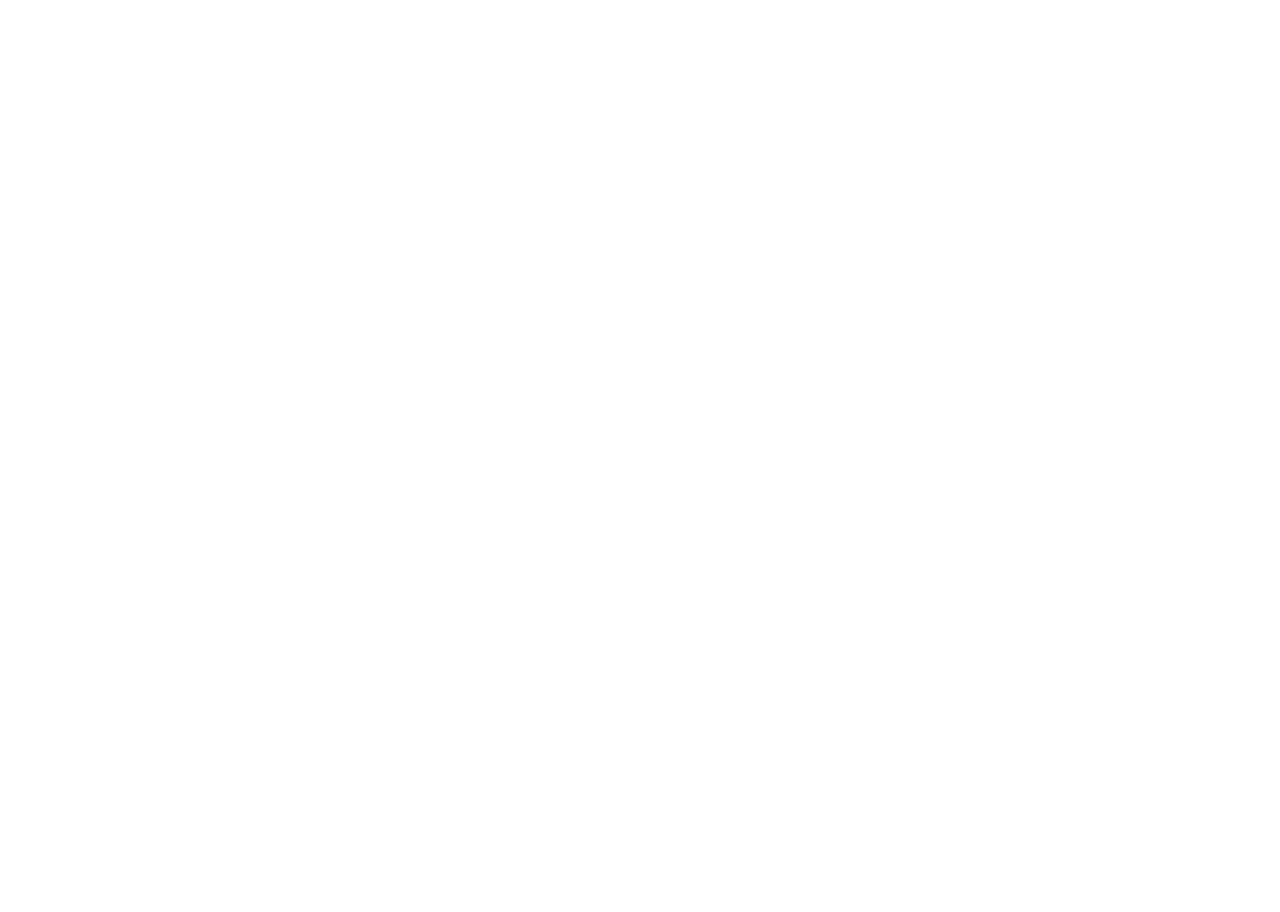
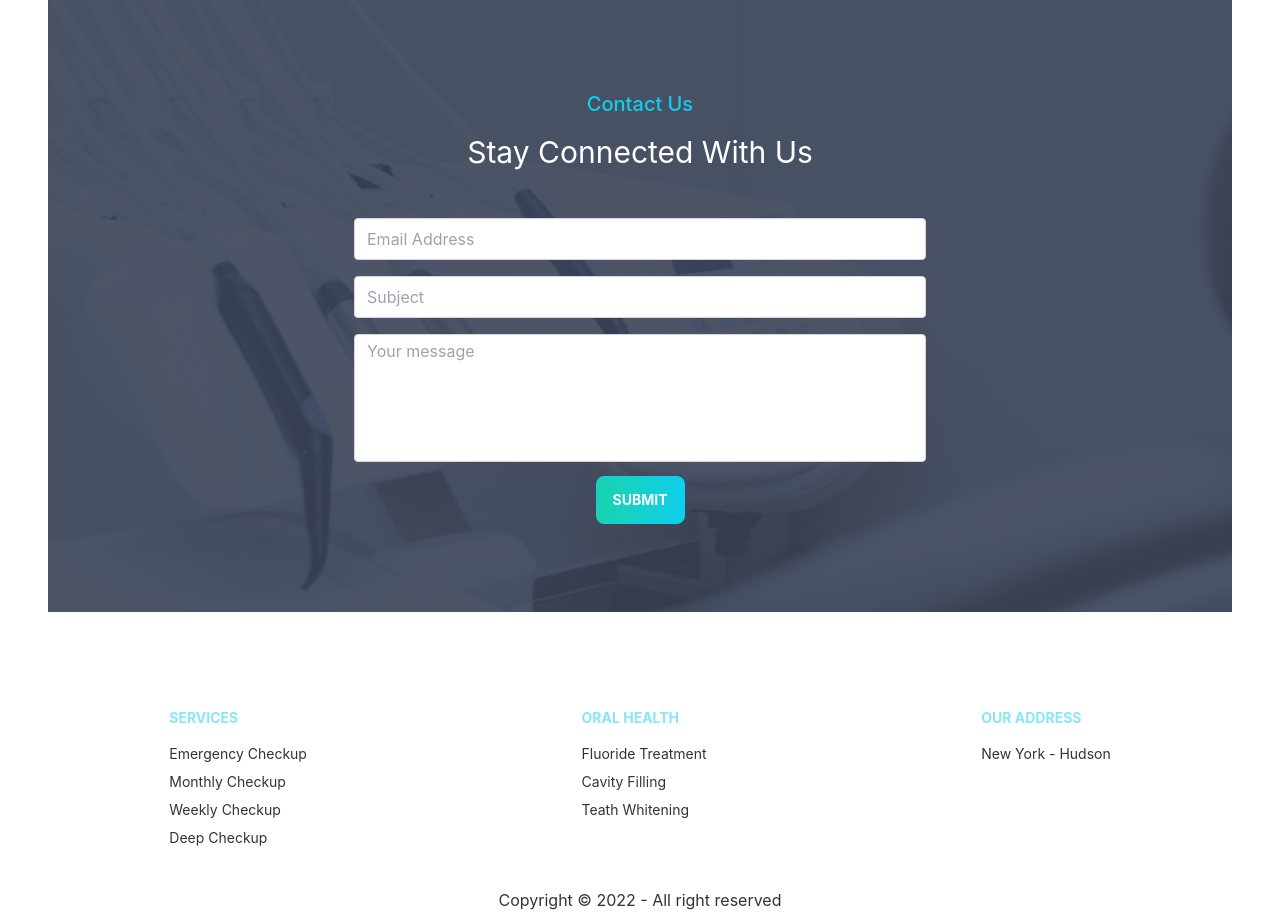
Before and after one commit to saikot-cse/doctors-portal, a React (Create React App) app: page / in a window 1280 px wide. Shown: the part 3480-4392 px from the top of the page. Before the commit the page ends 3354 px from the top, so only its background shows below. Built offline with nearby package versions, Linux system fonts and the light colour scheme.

Commit message:
footer added

```diff
--- a/src/App.js
+++ b/src/App.js
@@ -7,6 +7,7 @@ import { Reviews } from "./Pages/Reviews/Reviews";
 import { Contact } from "./Pages/Contact/Contact";
 import { Login } from "./Pages/Login/Login";
 import { Notfound } from "./Pages/NotFound/Notfound";
+import { Footer } from "./Pages/Shared/Footer";
 function App() {
   return (
     <div>
@@ -21,6 +22,7 @@ function App() {
         <Route path="login" element={<Login />} />
         <Route path="*" element={<Notfound />} />
       </Routes>
+      <Footer/>
     </div>
   );
 }
--- a/src/Pages/Home/Home.js
+++ b/src/Pages/Home/Home.js
@@ -5,6 +5,7 @@ import { Info } from './Info'
 import { MakeAppoinment } from './MakeAppoinment'
 import { Services } from './Services'
 import { Testimonials } from './Testimonials'
+import { HomeContact } from './HomeContact'
 
 
 export const Home = () => {
@@ -16,6 +17,7 @@ export const Home = () => {
       <ExtraInfo/>
       <MakeAppoinment/>
       <Testimonials/>
+      <HomeContact />
     </div>
   )
 }
--- /dev/null
+++ b/src/Pages/Home/HomeContact.js
@@ -0,0 +1,37 @@
+import { Link } from "react-router-dom";
+import { PrimaryButton } from "../Shared/PrimaryButton";
+
+export const HomeContact = () => {
+  return (
+    <section class="body-font relative bg-appoinment my-24">
+      <div class="container px-5 py-24 mx-auto">
+        <div class="flex flex-col text-center w-full mb-12">
+          <h1 class="text-xl font-medium title-font mb-4 text-primary">Contact Us</h1>
+          <p class="lg:w-2/3 mx-auto text-2xl lg:text-3xl text-white">Stay Connected With Us</p>
+        </div>
+        <div class="lg:w-1/2 md:w-2/3 mx-auto">
+          <div class="flex flex-wrap -m-2">
+            <div class="p-2 w-full">
+              <div class="relative">
+                <input type="email" id="email" name="email" placeholder="Email Address" class="w-full  rounded border border-gray-300 focus:border-indigo-500 focus:bg-white focus:ring-2 focus:ring-indigo-200 text-base outline-none text-gray-700 py-1 px-3 leading-8 transition-colors duration-200 ease-in-out" />
+              </div>
+            </div>
+            <div class="p-2 w-full">
+              <div class="relative">
+                <input type="text" id="subject" placeholder="Subject" name="subject" class="w-full rounded border border-gray-300 focus:border-indigo-500 focus:bg-white focus:ring-2 focus:ring-indigo-200 text-base outline-none text-gray-700 py-1 px-3 leading-8 transition-colors duration-200 ease-in-out" />
+              </div>
+            </div>
+            <div class="p-2 w-full">
+              <div class="relative">
+                <textarea id="message" name="message" placeholder="Your message" class="w-full  rounded border border-gray-300 focus:border-indigo-500 focus:bg-white focus:ring-2 focus:ring-indigo-200 h-32 text-base outline-none text-gray-700 py-1 px-3 resize-none leading-6 transition-colors duration-200 ease-in-out"></textarea>
+              </div>
+            </div>
+            <div class="block mx-auto">
+              <PrimaryButton>Submit</PrimaryButton>
+            </div>
+          </div>
+        </div>
+      </div>
+    </section>
+  );
+};
--- a/src/Pages/Home/Testimonials.js
+++ b/src/Pages/Home/Testimonials.js
@@ -35,7 +35,7 @@ export const Testimonials = () => {
           <img className="w-24 lg:w-48" src={quote} alt="" />
         </div>
       </div>
-      <div className="grid grid-cols-1 md:grid-cols-4 lg:grid-cols-3 gap-12">
+      <div className="grid grid-cols-1 md:grid-cols-4 lg:grid-cols-3 gap-5 mt-12">
         {
           reviews.map(review=><Reviews key={review._id} review={review}/>)
         }
--- /dev/null
+++ b/src/Pages/Shared/Footer.js
@@ -0,0 +1,45 @@
+import { Link } from "react-router-dom";
+
+export const Footer = () => {
+  return (
+    <footer class="px-10 bg-footer bg-fixed text-black-content">
+      <div className="footer">
+        <div className="mx-auto">
+          <span class="footer-title text-primary font-bold uppercase">Services</span>
+          <Link to="" class="link link-hover">
+            Emergency Checkup
+          </Link>
+          <Link to="" class="link link-hover">
+            Monthly Checkup
+          </Link>
+          <Link to="" class="link link-hover">
+            Weekly Checkup
+          </Link>
+          <Link to="" class="link link-hover">
+            Deep Checkup
+          </Link>
+        </div>
+        <div className="mx-auto">
+          <span class="footer-title text-primary font-bold">ORAL HEALTH</span>
+          <Link to="" class="link link-hover">
+            Fluoride Treatment
+          </Link>
+          <Link to="" class="link link-hover">
+            Cavity Filling
+          </Link>
+          <Link to="" class="link link-hover">
+            Teath Whitening
+          </Link>
+        </div>
+        <div className="mx-auto">
+          <span class="footer-title text-primary font-bold">OUR ADDRESS</span>
+          <Link to="" class="link link-hover">New York - Hudson</Link>
+        </div>
+      </div>
+
+      <div className="pt-10 text-center">
+        <p>Copyright © {new Date().getFullYear()} - All right reserved</p>
+      </div>
+    </footer>
+  );
+};
--- a/tailwind.config.js
+++ b/tailwind.config.js
@@ -5,6 +5,7 @@ module.exports = {
       backgroundImage: {
         banner: "url('/src/assets/images/bg.png')",
         appoinment: "url('/src/assets/images/appointment.png')",
+        footer: "url('/src/assets/images/footer.png')",
       },
     },
   },
```
